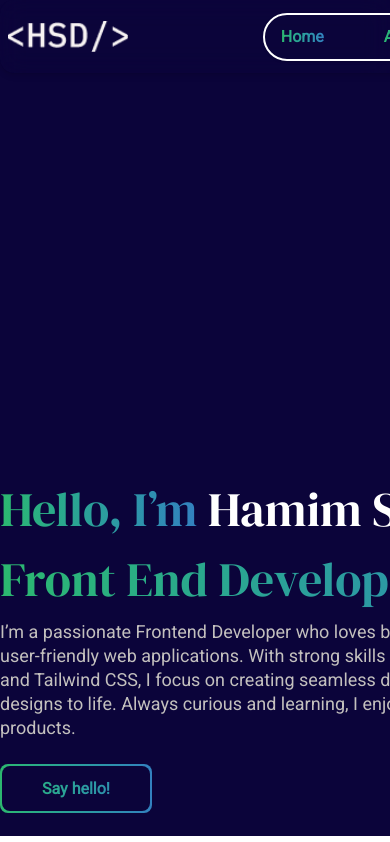
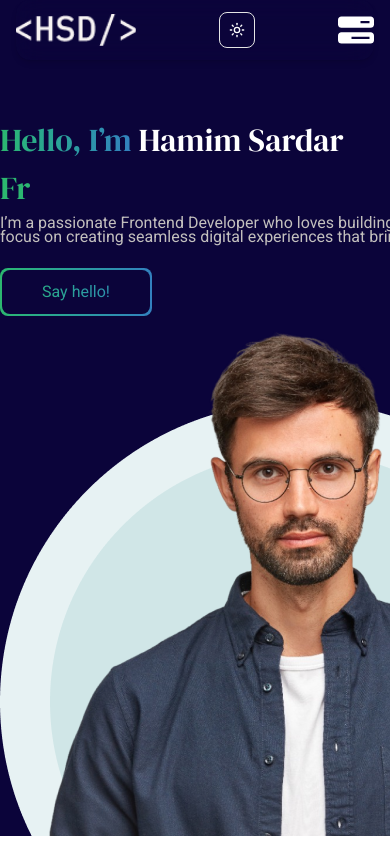
Before and after one commit to hamimsardardev/portfolio, a Next.js app: page / in a window 390 px wide. Shown: the top 842 px of the page. Built offline with nearby package versions, Linux system fonts and the light colour scheme.

Commit message:
responsive

```diff
--- a/src/app/components/banner.tsx
+++ b/src/app/components/banner.tsx
@@ -7,23 +7,24 @@ import { motion } from "framer-motion";
 const Banner = () => {
   return (
     <>
-      <section className="">
-        <div className="container">
-          <div className="grid grid-cols-2 pt-[220px] justify-center items-center">
+      <section>
+        <div className="container mx-auto">
+          <div className="grid grid-cols-1 lg:grid lg:grid-cols-2 lg:pt-[220px] pt-[120px] justify-center items-center mx-auto">
             <motion.div
               initial={{ opacity: 0, x: -80 }}
               whileInView={{ opacity: 1, x: 0 }}
               viewport={{ once: false }}
               transition={{ duration: 1, ease: "easeOut" }}
+              className=""
             >
-              <h1 className="font-dmSans text-[48px] font-normal leading-[57.6px] text-primary">
-                <span className="font-dmSans text-[48px] bg-gradient-to-r from-[#2cb86f] to-[#3381bf] bg-clip-text text-transparent font-normal leading-[57.6px] ">
+              <h1 className="font-dmSans text-[32px] lg:text-[48px] font-normal leading-[40px] lg:leading-[57.6px] text-primary">
+                <span className="font-dmSans text-[32px] lg:text-[48px] bg-gradient-to-r from-[#2cb86f] to-[#3381bf] bg-clip-text text-transparent font-normal leading-[40px] lg:leading-[57.6px] ">
                   Hello, I’m
                 </span>{" "}
                 Hamim Sardar
               </h1>
 
-              <h2 className="font-dmSans text-[48px] font-normal py-3 leading-[57.6px] bg-gradient-to-r from-[#2cb86f] to-[#3381bf] bg-clip-text text-transparent">
+              <h2 className="font-dmSans text-[32px] lg:text-[48px] font-normal py-2 lg:py-3 leading-[40px] lg:leading-[57.6px] bg-gradient-to-r from-[#2cb86f] to-[#3381bf] bg-clip-text text-transparent">
                 <TypeAnimation
                   sequence={[
                     "MERN Stack Developer",
@@ -44,7 +45,7 @@ const Banner = () => {
               </h2>
 
               <motion.p
-                className="font-roboto text-[18px] font-regular mb-[24px] leading-[24px] text-primarytwo"
+                className="font-roboto text-[16px] lg:text-[18px] font-regular mb-[24px] leading-[14px] lg:leading-[24px] text-primarytwo w-autp lg:w-[580px] "
                 initial={{ opacity: 0, y: 30 }}
                 whileInView={{ opacity: 1, y: 0 }}
                 viewport={{ once: false }}
@@ -70,12 +71,13 @@ const Banner = () => {
               viewport={{ once: false }}
               transition={{ duration: 1, ease: "easeOut" }}
             >
-              <div className="flex justify-center items-center text-center">
+              <div className="w-auto lg:w-full lg:flex lg:justify-center lg:items-center lg:text-center">
                 <Image
                   src="/hero-img.jpg"
                   alt="hero-img"
                   height={600}
                   width={801}
+                  className="w-auto lg:w-full"
                 />
               </div>
             </motion.div>
--- a/src/app/components/navber.tsx
+++ b/src/app/components/navber.tsx
@@ -1,20 +1,31 @@
-import React from "react";
+"use client";
+
+import React, { useState } from "react";
 import Image from "next/image";
 import { motion } from "framer-motion";
 import { ModeToggle } from "./darkMode";
+import { FaBarsProgress } from "react-icons/fa6";
+import { AiOutlineCloseCircle } from "react-icons/ai";
 
 const Navber = () => {
+  const [navbarshow, setNavbarshow] = useState(false);
+
+  const handleshownavbar = () => {
+    setNavbarshow(!navbarshow);
+  };
+
   return (
     <>
-      <header className="fixed w-full z-[9999]">
+      <header className="fixed w-full z-[9999] left-0 top-0">
         <motion.nav
-          className="absolute w-full"
+          className="w-full bg-transparent"
           initial={{ y: -80, opacity: 0 }}
           animate={{ y: 0, opacity: 1 }}
           transition={{ duration: 0.8, ease: "easeOut" }}
         >
-          <div className="container">
-            <div className="flex justify-between items-center px-2 py-3 backdrop-blur-md shadow-md rounded-xl">
+          <div className="max-w-[1320px] mx-auto px-4">
+            <div className="flex justify-between items-center py-3 backdrop-blur-md shadow-md rounded-xl">
+              {/* -------- Logo -------- */}
               <motion.div
                 initial={{ opacity: 0, scale: 0.9 }}
                 animate={{ opacity: 1, scale: 1 }}
@@ -22,7 +33,9 @@ const Navber = () => {
               >
                 <Image src="/logo.png" alt="Logo" height={50} width={120} />
               </motion.div>
-              <div>
+
+              {/* -------- Desktop Menu -------- */}
+              <div className="hidden lg:block">
                 <ul className="flex justify-between gap-[60px] py-[10px] border-2 border-primary rounded-full shadow-sm px-4">
                   <motion.li
                     className="font-roboto font-semibold bg-gradient-to-r from-[#2cb86f] to-[#3381bf] bg-clip-text text-transparent text-[16px] leading-[24px] hover:text-primary"
@@ -62,16 +75,69 @@ const Navber = () => {
                   </motion.li>
                 </ul>
               </div>
+
+              {/* -------- Mode Toggle -------- */}
               <ModeToggle />
-              <div className="p-[2px] rounded-[8px] bg-gradient-to-r from-[#2cb86f] to-[#3381bf] inline-block">
+
+              {/* -------- Desktop Button -------- */}
+              <div className="hidden lg:inline-block p-[2px] rounded-[8px] bg-gradient-to-r from-[#2cb86f] to-[#3381bf]">
                 <div className="group rounded-[8px] bg-third hover:bg-secondery transition duration-300">
-                  <button className="button">
+                  <button className="font-roboto font-semibold text-white py-2 px-6 text-[16px] tracking-wide">
                     CONTACT ME
                   </button>
                 </div>
               </div>
+
+              {/* -------- Mobile Icon -------- */}
+              <div className="lg:hidden">
+                {navbarshow ? (
+                  <AiOutlineCloseCircle
+                    onClick={handleshownavbar}
+                    className="text-white text-4xl cursor-pointer"
+                  />
+                ) : (
+                  <FaBarsProgress
+                    onClick={handleshownavbar}
+                    className="text-white text-4xl cursor-pointer"
+                  />
+                )}
+              </div>
             </div>
           </div>
+
+          {/* -------- Mobile Menu -------- */}
+          {navbarshow && (
+            <motion.div
+              initial={{ x: "100%" }}
+              animate={{ x: 0 }}
+              exit={{ x: "100%" }}
+              transition={{ type: "spring", stiffness: 120, damping: 20 }}
+              className="fixed top-[80px] right-[20px] w-[80%] sm:w-[60%] bg-white border-primary rounded-2xl shadow-lg p-6 items-center flex flex-col gap-6 z-[9998] backdrop-blur-md"
+            >
+              <li className="list-none font-roboto font-semibold bg-gradient-to-r from-[#2cb86f] to-[#3381bf] bg-clip-text text-transparent text-[17px] leading-[24px] hover:scale-110 transition-transform">
+                <a href="#">Home</a>
+              </li>
+              <li className="list-none font-roboto font-semibold bg-gradient-to-r from-[#2cb86f] to-[#3381bf] bg-clip-text text-transparent text-[17px] leading-[24px] hover:scale-110 transition-transform">
+                <a href="#">About</a>
+              </li>
+              <li className="list-none font-roboto font-semibold bg-gradient-to-r from-[#2cb86f] to-[#3381bf] bg-clip-text text-transparent text-[17px] leading-[24px] hover:scale-110 transition-transform">
+                <a href="#">Services</a>
+              </li>
+              <li className="list-none font-roboto font-semibold bg-gradient-to-r from-[#2cb86f] to-[#3381bf] bg-clip-text text-transparent text-[17px] leading-[24px] hover:scale-110 transition-transform">
+                <a href="#">Skills</a>
+              </li>
+              <li className="list-none font-roboto font-semibold bg-gradient-to-r from-[#2cb86f] to-[#3381bf] bg-clip-text text-transparent text-[17px] leading-[24px] hover:scale-110 transition-transform">
+                <a href="#">Portfolio</a>
+              </li>
+
+              {/* -------- Contact Button নিচে -------- */}
+              <div className="p-[2px] rounded-[8px] bg-gradient-to-r from-[#2cb86f] to-[#3381bf] inline-block">
+                <div className="group rounded-[8px] bg-third hover:bg-secondery transition duration-300">
+                  <button className="button">CONTACT ME</button>
+                </div>
+              </div>
+            </motion.div>
+          )}
         </motion.nav>
       </header>
     </>
--- a/src/app/globals.css
+++ b/src/app/globals.css
@@ -9,7 +9,7 @@
 }
 
 .button {
-  @apply px-[40px] py-[12px] font-roboto text-[16px] font-semibold leading-[21px] bg-gradient-to-r from-[#2cb86f] to-[#3381bf] bg-clip-text text-transparent group-hover:text-primary cursor-pointer transition duration-300;
+  @apply px-[40px] py-[10px] lg:px-[40px] lg:py-[12px] font-roboto text-[16px] font-normal lg:text-[16px] lg:font-semibold lg:leading-[21px] bg-gradient-to-r from-[#2cb86f] to-[#3381bf] bg-clip-text text-transparent group-hover:text-primary cursor-pointer transition duration-300;
 }
 
 .buttontwo {
--- a/src/app/page.tsx
+++ b/src/app/page.tsx
@@ -39,7 +39,7 @@ const Home: React.FC = () => {
 
       <Navber />
       <Banner />
-      <AboutPart />
+      {/* <AboutPart />
       <Services />
       <MySkill />
       <Portfolio />
@@ -50,7 +50,7 @@ const Home: React.FC = () => {
       <ClientsPart />
       <Testmonial/>
       <Contact_Part />
-      <Footer />
+      <Footer /> */}
     </>
   );
 };
```
